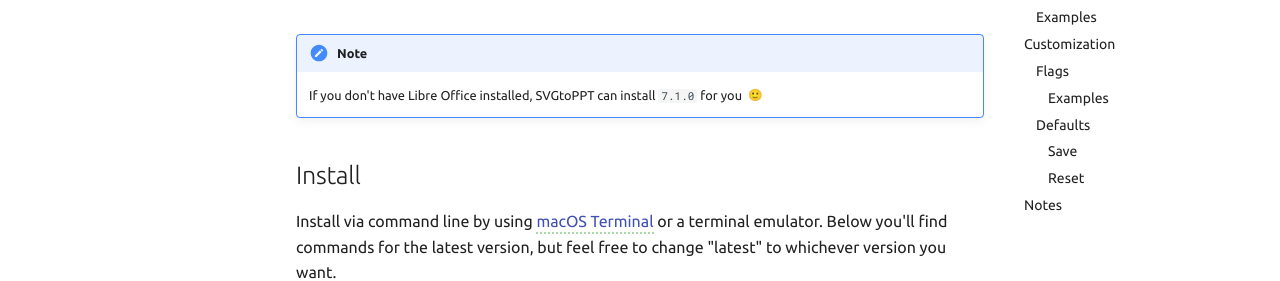
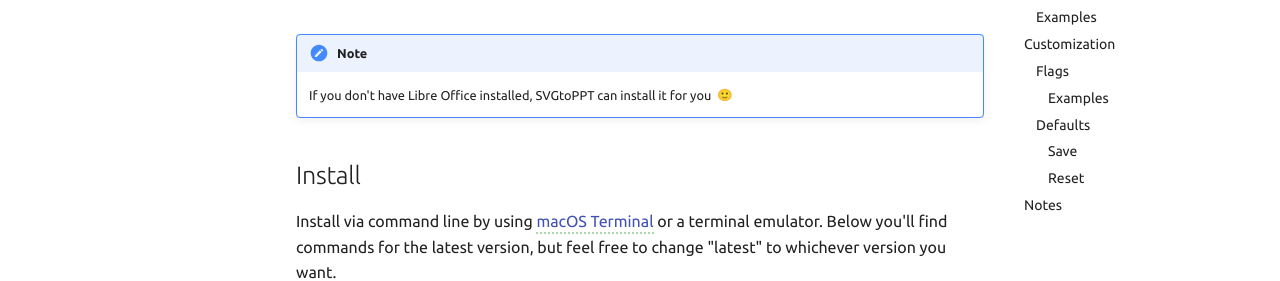
Before and after one commit to SVGtoPPT/svgtoppt-website, an MkDocs documentation site: the page built from docs/cli.md, in a window 1280 px wide and 900 px high, scrolled down 403 px. Shown: the part 172-453 px from the top of the window. Built offline with MkDocs 1.6.1 and Material for MkDocs 9.7.7, drawn with Linux system fonts in a browser that asks for light colours; emoji names are drawn with the system emoji font; comment, search, counter and statistics services are not loaded.

Commit message:
Removed missed reference

```diff
--- a/docs/cli.md
+++ b/docs/cli.md
@@ -25,7 +25,7 @@
 </div>
 
 !!! note
-    If you don't have Libre Office installed, SVGtoPPT can install `7.1.0` for you&nbsp; :slightly_smiling_face:
+    If you don't have Libre Office installed, SVGtoPPT can install it for you&nbsp; :slightly_smiling_face:
 
 ## Install
 
```
